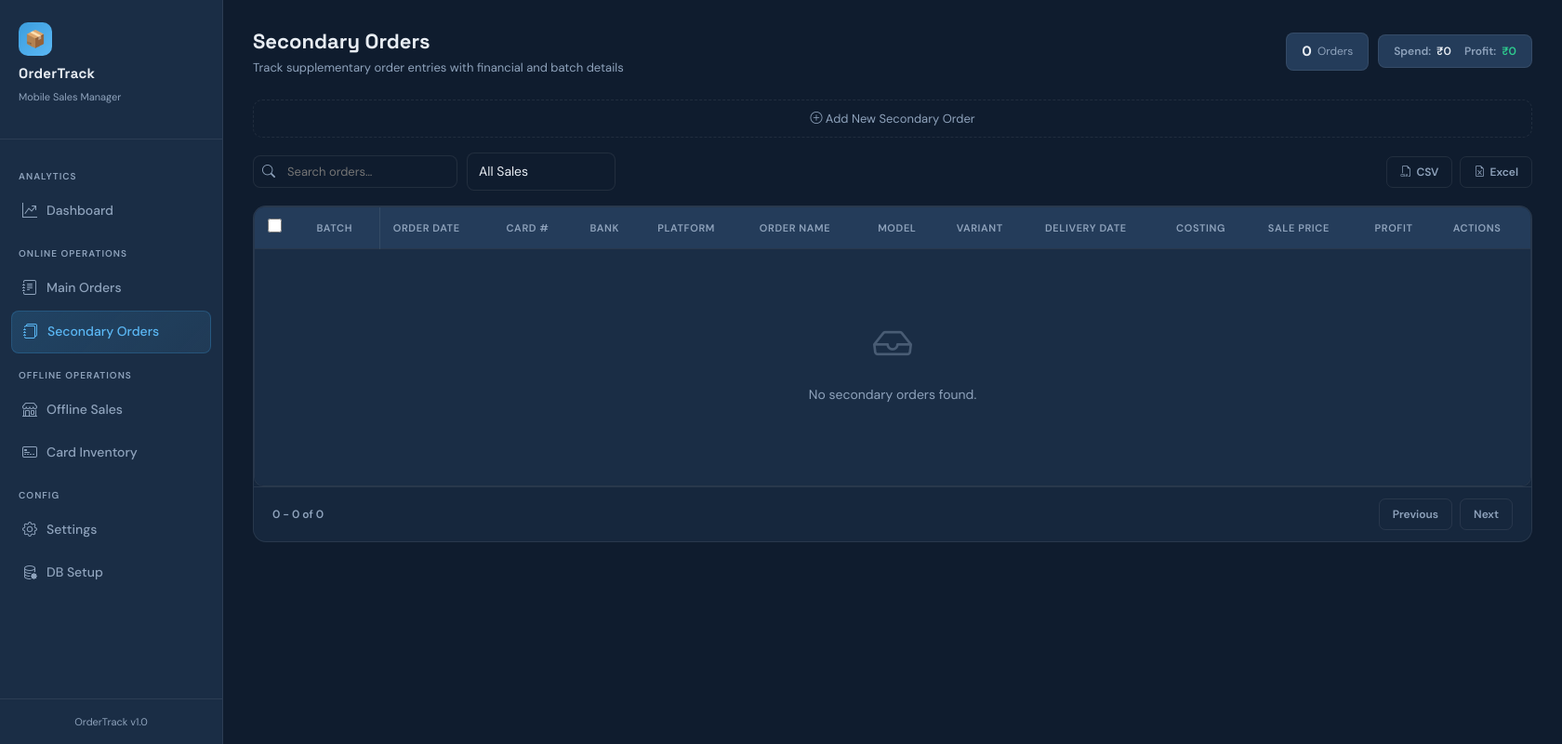
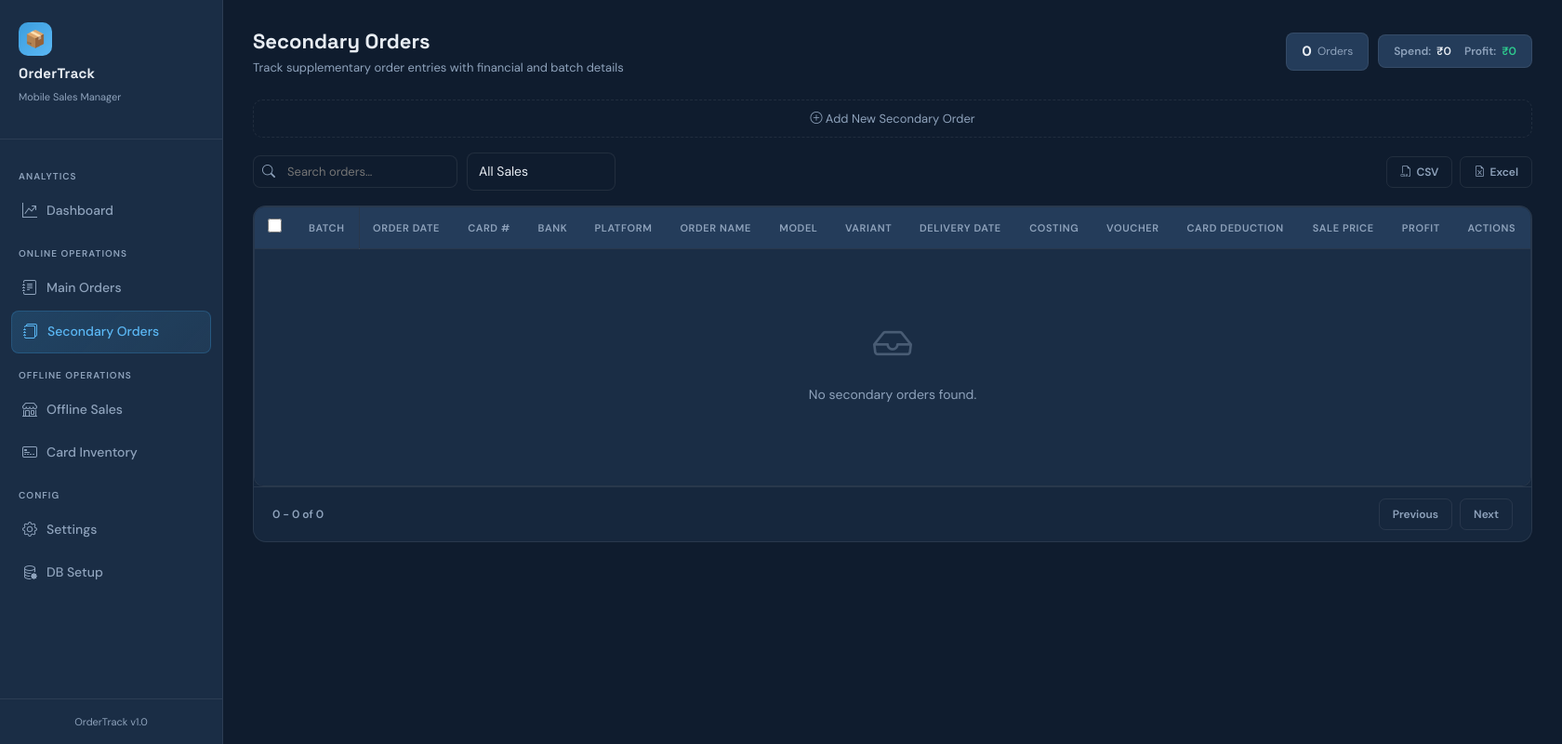
Before and after one commit to sadhukhangourab9-star/sales-tracker-made-by-claude, a Flask app: page /secondary in a window 1680 px wide. Shown: the whole page at 93% size. Run offline with Flask 3, Linux system fonts and the light colour scheme; data that the repository does not hold is empty; some libraries are stand-ins or nearby versions.

Commit message:
Add voucher fields and update order table layout

```diff
--- a/templates/secondary_orders.html
+++ b/templates/secondary_orders.html
@@ -56,14 +56,30 @@
     </div>
     <div class="col-md-2">
       <label class="form-label">9. Costing (₹)</label>
-      <input type="number" id="f_costing" class="form-control" placeholder="Amount" step="0.01"/>
+      <input type="number" id="f_costing" class="form-control" placeholder="Amount" step="0.01" oninput="recalcCardValue('f')"/>
     </div>
     <div class="col-md-2">
       <label class="form-label">10. Selling Price (₹)</label>
       <input type="number" id="f_selling_price" class="form-control" placeholder="Optional" step="0.01"/>
     </div>
+    <!-- ── Voucher fields ── -->
     <div class="col-md-2">
-      <label class="form-label">11. Sale Batch</label>
+      <label class="form-label">11. Voucher <span style="color:var(--muted);font-size:10px;">(optional)</span></label>
+      <select id="f_voucher_name" class="form-select" onchange="onVoucherSelect('f')">
+        <option value="">No Voucher</option>
+      </select>
+    </div>
+    <div class="col-md-2">
+      <label class="form-label">12. Voucher Value (₹)</label>
+      <input type="number" id="f_voucher_value" class="form-control" placeholder="0.00" step="0.01" oninput="recalcCardValue('f')"/>
+    </div>
+    <div class="col-md-2">
+      <label class="form-label">13. Card Deduction (₹)</label>
+      <input type="number" id="f_card_value" class="form-control" readonly placeholder="Auto-calculated" style="color:var(--accent2)!important;"/>
+    </div>
+    <!-- ── End voucher fields ── -->
+    <div class="col-md-2">
+      <label class="form-label">14. Sale Batch</label>
       <input type="text" id="f_sale_batch" class="form-control" value="Current Sale" placeholder="e.g. Sale 1"/>
     </div>
     <div class="col-12 d-flex gap-2 mt-2">
@@ -117,13 +133,15 @@
           <th>Variant</th>
           <th>Delivery Date</th>
           <th>Costing</th>
+          <th>Voucher</th>
+          <th>Card Deduction</th>
           <th>Sale Price</th>
           <th>Profit</th>
           <th>Actions</th>
         </tr>
       </thead>
       <tbody id="secTableBody">
-        <tr><td colspan="14"><div class="empty-state"><i class="bi bi-inbox"></i><p>Loading orders...</p></div></td></tr>
+        <tr><td colspan="16"><div class="empty-state"><i class="bi bi-inbox"></i><p>Loading orders...</p></div></td></tr>
       </tbody>
     </table>
   </div>
@@ -178,11 +196,25 @@
           </div>
           <div class="col-md-3">
             <label class="form-label">Costing (₹)</label>
-            <input type="number" id="e_costing" class="form-control" step="0.01"/>
+            <input type="number" id="e_costing" class="form-control" step="0.01" oninput="recalcCardValue('e')"/>
           </div>
           <div class="col-md-3">
             <label class="form-label">Selling Price (₹)</label>
             <input type="number" id="e_selling_price" class="form-control" step="0.01"/>
+          </div>
+          <div class="col-md-3">
+            <label class="form-label">Voucher</label>
+            <select id="e_voucher_name" class="form-select" onchange="onVoucherSelect('e')">
+              <option value="">No Voucher</option>
+            </select>
+          </div>
+          <div class="col-md-3">
+            <label class="form-label">Voucher Value (₹)</label>
+            <input type="number" id="e_voucher_value" class="form-control" step="0.01" oninput="recalcCardValue('e')"/>
+          </div>
+          <div class="col-md-3">
+            <label class="form-label">Card Deduction (₹)</label>
+            <input type="number" id="e_card_value" class="form-control" readonly style="color:var(--accent2)!important;"/>
           </div>
           <div class="col-md-3">
             <label class="form-label">Sale Batch</label>
@@ -208,7 +240,7 @@
       </div>
       <div class="modal-body">
         <p style="font-size:13px;color:var(--muted);margin-bottom:14px;">
-          Apply one selling price to <strong id="bulkSellCount" style="color:var(--text);">0</strong> selected orders. Profit will be recalculated automatically.
+          Apply one selling price to <strong id="bulkSellCount" style="color:var(--text);">0</strong> selected orders.
         </p>
         <label class="form-label">Selling Price (₹)</label>
         <input type="number" id="bulk_sell_price" class="form-control" placeholder="e.g. 21450" step="0.01"/>
@@ -250,6 +282,7 @@
 <script>
 let allOrders = [];
 let filteredOrders = [];
+let allVouchers = [];
 let currentPage = 1;
 const PAGE_SIZE = 50;
 let modelTimer = null;
@@ -257,31 +290,73 @@ const editModal      = new bootstrap.Modal(document.getElementById('editModal'))
 const bulkSellModal  = new bootstrap.Modal(document.getElementById('bulkSellModal'));
 const bulkDelivModal = new bootstrap.Modal(document.getElementById('bulkDeliveryModal'));
 
+// ── Voucher helpers ───────────────────────────────────────────────────────────
+function populateVoucherDropdown(selectId, selectedName = '') {
+  const sel = document.getElementById(selectId);
+  sel.innerHTML = '<option value="">No Voucher</option>';
+  allVouchers.forEach(v => {
+    const opt = document.createElement('option');
+    opt.value = v.name;
+    opt.textContent = `${v.name} (₹${v.value})`;
+    opt.setAttribute('data-value', v.value);
+    if (v.name === selectedName) opt.selected = true;
+    sel.appendChild(opt);
+  });
+}
+
+function onVoucherSelect(prefix) {
+  const sel = document.getElementById(`${prefix}_voucher_name`);
+  const selectedOpt = sel.options[sel.selectedIndex];
+  const val = selectedOpt ? (selectedOpt.getAttribute('data-value') || '') : '';
+  document.getElementById(`${prefix}_voucher_value`).value = val;
+  recalcCardValue(prefix);
+}
+
+function recalcCardValue(prefix) {
+  const costing = parseFloat(document.getElementById(`${prefix}_costing`).value) || 0;
+  const voucher = parseFloat(document.getElementById(`${prefix}_voucher_value`).value) || 0;
+  const cardValEl = document.getElementById(`${prefix}_card_value`);
+  if (voucher > 0) {
+    cardValEl.value = (costing - voucher).toFixed(2);
+  } else {
+    cardValEl.value = '';
+  }
+}
+
 // ── Init ──────────────────────────────────────────────────────────────────────
 async function init() {
   document.getElementById('f_delivery_date').value = '';
   document.getElementById('f_created_at').value = new Date().toLocaleString('en-IN');
 
-  const platforms = await api('/api/platform-names');
+  const [platforms, models, secNames, vouchers] = await Promise.all([
+    api('/api/platform-names'),
+    api('/api/models'),
+    api('/api/sec-order-names'),
+    api('/api/vouchers')
+  ]);
+
+  allVouchers = vouchers;
+
   ['f_platform','e_platform'].forEach(id => {
     const sel = document.getElementById(id);
     sel.innerHTML = '<option value="">Select Platform</option>';
     platforms.forEach(p => { const opt = document.createElement('option'); opt.value = opt.textContent = p; sel.appendChild(opt); });
   });
 
-  const models = await api('/api/models');
   ['modelList','eModelList'].forEach(id => {
     const dl = document.getElementById(id);
     dl.innerHTML = '';
     models.forEach(m => { const opt = document.createElement('option'); opt.value = m.model_name; dl.appendChild(opt); });
   });
 
-  const secNames = await api('/api/sec-order-names');
   ['f_order_name','e_order_name'].forEach(id => {
     const sel = document.getElementById(id);
     sel.innerHTML = '<option value="">Select Order Name</option>';
     secNames.forEach(n => { const opt = document.createElement('option'); opt.value = opt.textContent = n.name; sel.appendChild(opt); });
   });
+
+  populateVoucherDropdown('f_voucher_name');
+  populateVoucherDropdown('e_voucher_name');
 
   await loadOrders();
 }
@@ -296,7 +371,7 @@ async function loadOrders() {
 function renderTable() {
   const body = document.getElementById('secTableBody');
   if (!filteredOrders.length) {
-    body.innerHTML = '<tr><td colspan="14"><div class="empty-state"><i class="bi bi-inbox"></i><p>No secondary orders found.</p></div></td></tr>';
+    body.innerHTML = '<tr><td colspan="16"><div class="empty-state"><i class="bi bi-inbox"></i><p>No secondary orders found.</p></div></td></tr>';
     document.getElementById('pageInfo').textContent = '0 - 0 of 0';
     document.getElementById('btnPrev').disabled = true;
     document.getElementById('btnNext').disabled = true;
@@ -314,6 +389,16 @@ function renderTable() {
     const pColor  = o.profit >= 0 ? 'var(--green)' : 'var(--red)';
     const dateStr = (o.created_at || '—').split(' ')[0];
     const hasSell = o.selling_price && parseFloat(o.selling_price) > 0;
+    const hasVoucher = o.voucher_value && parseFloat(o.voucher_value) > 0;
+
+    const voucherCell = hasVoucher
+      ? `<span style="font-size:11px;color:var(--amber);font-weight:600;">${o.voucher_name || ''} <span style="color:var(--muted);">₹${parseFloat(o.voucher_value).toLocaleString('en-IN')}</span></span>`
+      : `<span style="color:var(--muted);font-size:11px;">—</span>`;
+
+    const cardValCell = hasVoucher
+      ? `<span style="color:var(--accent2);font-weight:600;">${formatCost(o.card_value)}</span>`
+      : `<span style="color:var(--muted);font-size:11px;">—</span>`;
+
     return `<tr data-id="${o.id}">
       <td><input type="checkbox" class="row-check" value="${o.id}" onchange="onCheckChange()"/></td>
       <td><span class="badge-card" style="background:var(--navy);border:1px solid var(--border)">${o.sale_batch||'Current Sale'}</span></td>
@@ -326,6 +411,8 @@ function renderTable() {
       <td style="color:var(--muted)">${o.variant||'—'}</td>
       <td style="color:var(--muted)">${o.delivery_date||'—'}</td>
       <td style="color:var(--muted)">${formatCost(o.costing)}</td>
+      <td>${voucherCell}</td>
+      <td>${cardValCell}</td>
       <td style="color:${hasSell?'var(--text)':'var(--amber)'};font-weight:600">${hasSell ? formatCost(o.selling_price) : '<span style="font-size:11px;font-style:italic;">pending</span>'}</td>
       <td style="color:${pColor};font-weight:600">${hasSell ? formatCost(o.profit) : '—'}</td>
       <td>
@@ -379,9 +466,10 @@ function toggleForm() {
 }
 
 function clearForm() {
-  ['f_digits','f_bank','f_model','f_costing','f_selling_price'].forEach(id => document.getElementById(id).value = '');
+  ['f_digits','f_bank','f_model','f_costing','f_selling_price','f_voucher_value','f_card_value'].forEach(id => document.getElementById(id).value = '');
   document.getElementById('f_platform').value = '';
   document.getElementById('f_order_name').value = '';
+  document.getElementById('f_voucher_name').value = '';
   document.getElementById('f_variant').innerHTML = '<option value="">Select Variant</option>';
   document.getElementById('f_sale_batch').value = 'Current Sale';
   document.getElementById('f_delivery_date').value = '';
@@ -411,6 +499,8 @@ async function submitOrder() {
     delivery_date: document.getElementById('f_delivery_date').value,
     costing:       document.getElementById('f_costing').value || null,
     selling_price: document.getElementById('f_selling_price').value || null,
+    voucher_name:  document.getElementById('f_voucher_name').value || '',
+    voucher_value: document.getElementById('f_voucher_value').value || '',
     sale_batch:    document.getElementById('f_sale_batch').value.trim() || 'Current Sale'
   };
   if (!payload.last_digits || !payload.platform || !payload.order_name || !payload.model) {
@@ -434,17 +524,24 @@ async function openEdit(id) {
   document.getElementById('e_delivery_date').value = o.delivery_date || '';
   document.getElementById('e_costing').value       = o.costing || '';
   document.getElementById('e_selling_price').value = o.selling_price || '';
+  document.getElementById('e_voucher_value').value = o.voucher_value || '';
+  document.getElementById('e_card_value').value    = o.card_value || '';
   document.getElementById('e_sale_batch').value    = o.sale_batch || 'Current Sale';
 
-  const platforms = await api('/api/platform-names');
+  const [platforms, secNames] = await Promise.all([
+    api('/api/platform-names'),
+    api('/api/sec-order-names')
+  ]);
+
   const ePlat = document.getElementById('e_platform');
   ePlat.innerHTML = '<option value="">Select Platform</option>';
   platforms.forEach(p => { const opt = document.createElement('option'); opt.value = opt.textContent = p; if (p === o.platform) opt.selected = true; ePlat.appendChild(opt); });
 
-  const secNames = await api('/api/sec-order-names');
   const eName = document.getElementById('e_order_name');
   eName.innerHTML = '<option value="">Select Order Name</option>';
   secNames.forEach(n => { const opt = document.createElement('option'); opt.value = opt.textContent = n.name; if (n.name === o.order_name) opt.selected = true; eName.appendChild(opt); });
+
+  populateVoucherDropdown('e_voucher_name', o.voucher_name || '');
 
   if (o.model) {
     const variants = await api(`/api/variants?model=${encodeURIComponent(o.model)}`);
@@ -478,6 +575,8 @@ async function saveEdit() {
     delivery_date: document.getElementById('e_delivery_date').value,
     costing:       document.getElementById('e_costing').value || null,
     selling_price: document.getElementById('e_selling_price').value || null,
+    voucher_name:  document.getElementById('e_voucher_name').value || '',
+    voucher_value: document.getElementById('e_voucher_value').value || '',
     sale_batch:    document.getElementById('e_sale_batch').value.trim() || 'Current Sale'
   };
   const res = await api(`/api/secondary-orders/${id}`, 'PUT', payload);
@@ -569,10 +668,7 @@ async function applyBulkDelivery() {
   try {
     const res = await api('/api/secondary-orders/bulk-set-delivery', 'POST', { ids, delivery_date: date });
     if (res.success) {
-      ids.forEach(id => {
-        const o = allOrders.find(x => x.id === id);
-        if (o) o.delivery_date = date;
-      });
+      ids.forEach(id => { const o = allOrders.find(x => x.id === id); if (o) o.delivery_date = date; });
       filterTable();
       bulkDelivModal.hide();
       document.getElementById('selectAll').checked = false; onCheckChange();
```
